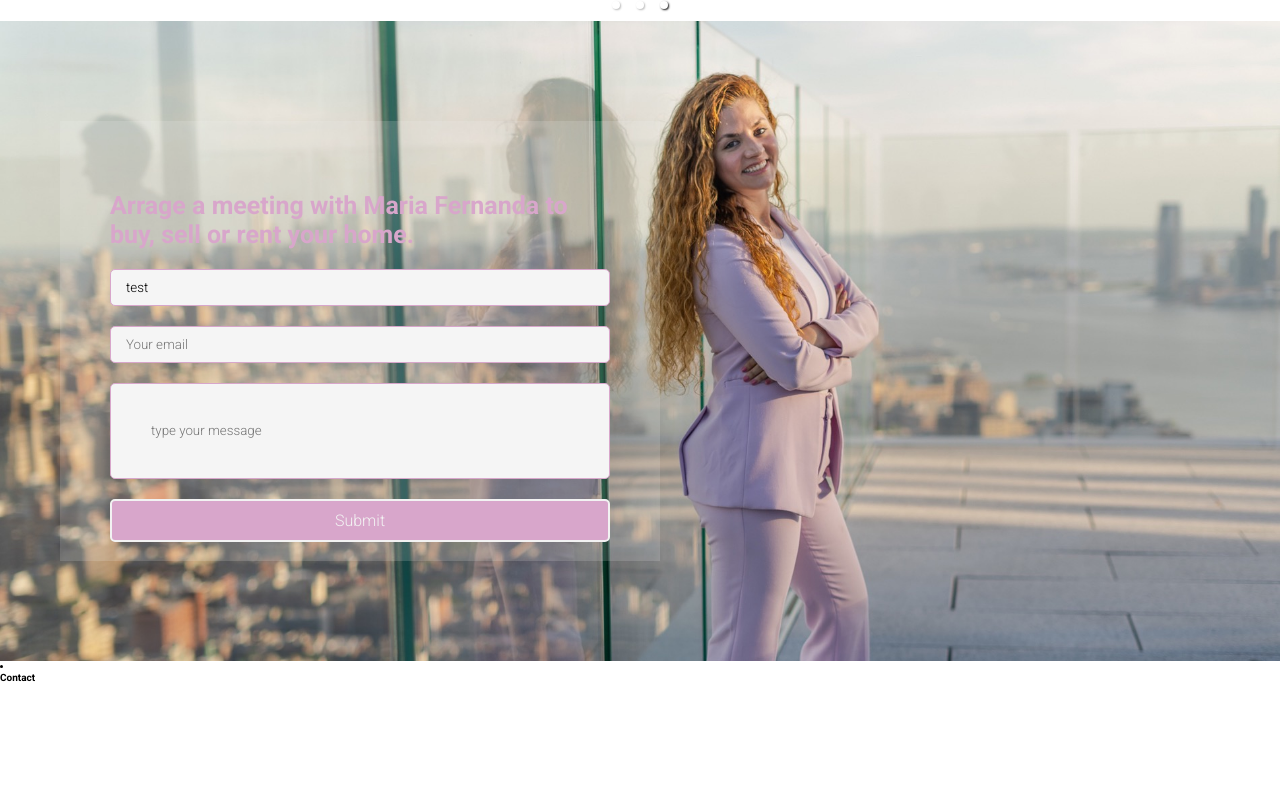
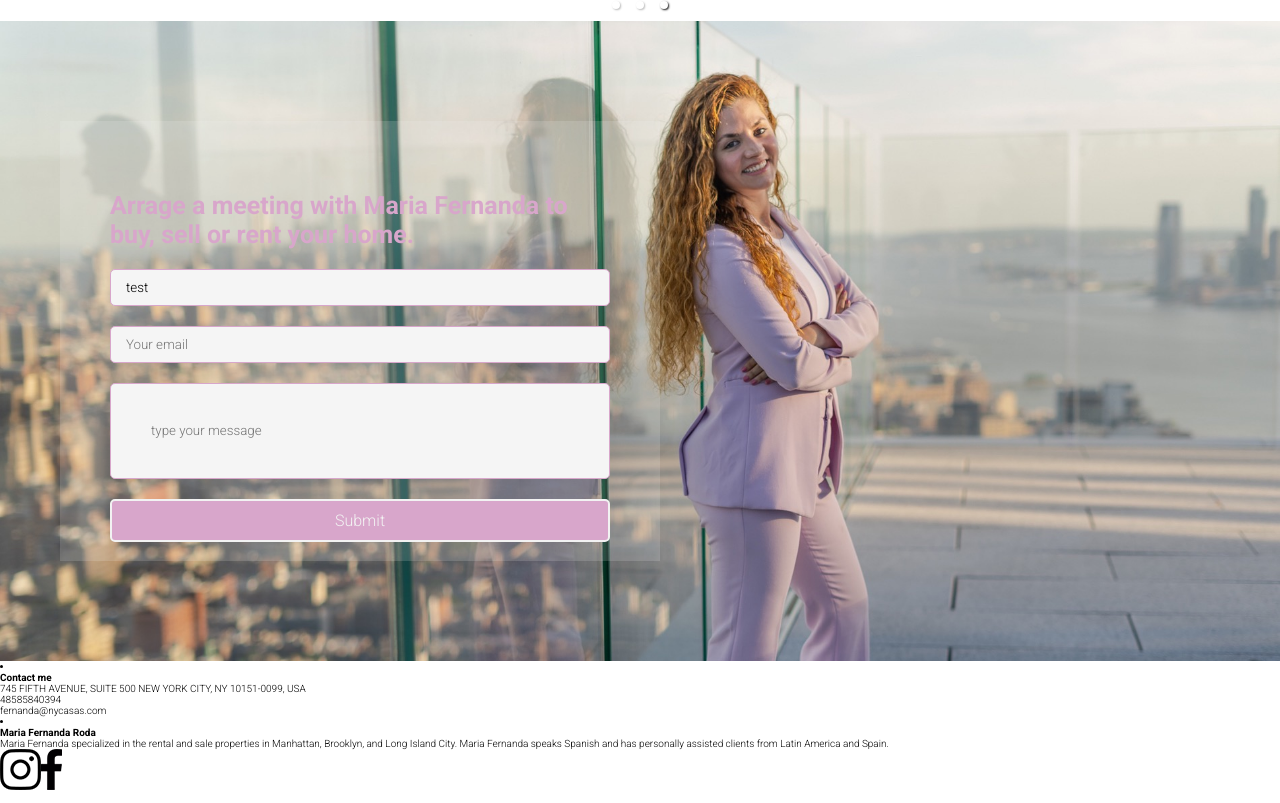
Before and after one commit to LorgioRoda/mfr-website, a React app: page / in a window 1280 px wide. Shown: the part 2766-3569 px from the top of the page. Before the commit the page ends 3449 px from the top, so only its background shows below. Built offline with nearby package versions, Linux system fonts and the light colour scheme.

Commit message:
jsx working on footer🚧

```diff
--- a/src/Pages/Footer.js
+++ b/src/Pages/Footer.js
@@ -1,15 +1,52 @@
-import React from 'react'
+import React from "react";
+import facebook from "../assets/static/facebook.png";
+import instagram from "../assets/static/instagram.png";
 
 export default function Footer() {
-    return (
-        <div className="footer">
-            <li className="footer__contact">
-                <h4>Contact</h4>
-                <p><i></i></p>
-                <p><i></i></p>
-                <p><i></i></p>
-                <p><i></i></p>
-            </li>
+  return (
+    <div className="footer">
+      <li className="footer__contact">
+        <h4>Contact me</h4>
+        <p>
+          <i></i>745 FIFTH AVENUE, SUITE 500 NEW YORK CITY, NY 10151-0099, USA
+        </p>
+        <p>
+          <i></i>48585840394
+        </p>
+        <p>
+          <i></i>fernanda@nycasas.com
+        </p>
+      </li>
+      <li>
+        <div className="footer__social">
+          <h4>
+            Maria <span>Fernanda</span> Roda
+          </h4>
+          <p>
+            Maria Fernanda specialized in the rental and sale properties in
+            Manhattan, Brooklyn, and Long Island City. Maria Fernanda speaks
+            Spanish and has personally assisted clients from Latin America and
+            Spain.
+          </p>
+          <a
+            href="https://www.instagram.com/mariafernandaroda/?hl=en"
+            target="_blank"
+            rel="noopener noreferrer"
+          >
+            <img src={instagram} alt="" />
+          </a>
+          <a
+            href="https://www.instagram.com/mariafernandaroda/?hl=en"
+            target="_blank"
+            rel="noopener noreferrer"
+          >
+            <img src={facebook} alt="" />
+          </a>
         </div>
-    )
+        <div className="footer__sponsor">
+          <img src="" alt="" />
+        </div>
+      </li>
+    </div>
+  );
 }
```
